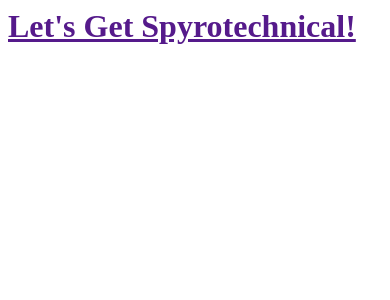
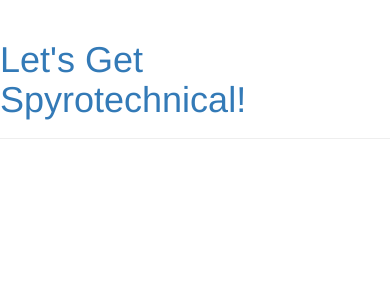
Before and after one commit to Spyrotechnics/my-first-blog, a Django app: page / in a window 390 px wide. Shown: the top 300 px of the page. Run offline with Django 3.2, Linux system fonts and the light colour scheme; data that the repository does not hold is empty; some libraries are stand-ins or nearby versions.

Commit message:
Uploading Changes...

```diff
--- a/DJ_Girls/blog/templates/blog/post_list.html
+++ b/DJ_Girls/blog/templates/blog/post_list.html
@@ -1,17 +1,34 @@
+{% load staticfiles %}
 <html>
     <head>
+      <link rel="stylesheet" href="//maxcdn.bootstrapcdn.com/bootstrap/3.2.0/css/bootstrap.min.css">
+      <link rel="stylesheet" href="//maxcdn.bootstrapcdn.com/bootstrap/3.2.0/css/bootstrap-theme.min.css">
+      <link rel="stylesheet" href="{% static 'css/blog.css' %}">
+      <link href="//fonts.googleapis.com/css?family=Lobster&subset=latin,latin-ext" rel="stylesheet" type="text/css">
+      <link href="https://fonts.googleapis.com/css?family=Open+Sans" rel="stylesheet">
+      <link href="https://fonts.googleapis.com/css?family=Quicksand" rel="stylesheet">
+      <link href="https://fonts.googleapis.com/css?family=Quicksand|Roboto" rel="stylesheet">
+      <link href="https://fonts.googleapis.com/css?family=Josefin+Slab" rel="stylesheet">
         <title>Spyridoula P.</title>
     </head>
     <body>
-        <div>
-            <h1><a href="">Let's Get Spyrotechnical!</a></h1>
+        <div class="page-header">
+            <h1><a href="/">Let's Get Spyrotechnical!</a></h1>
         </div>
-{% for post in posts %}
-        <div>
-          <p>published: {{ post.published_date }}</p>
-          <h1><a href="">{{ post.title }}</a></h1>
-          <p>{{ post.text|linebreaksbr }}</p>
+        <div class="content container">
+            <div class="row">
+                <div class="col-md-8">
+                    {% for post in posts %}
+                        <div class="post">
+                            <div class="date">
+                                <p>published: {{ post.published_date }}</p>
+                            </div>
+                            <h1><a href="">{{ post.title }}</a></h1>
+                            <p>{{ post.text|linebreaksbr }}</p>
+                        </div>
+                    {% endfor %}
+                </div>
+            </div>
         </div>
-{% endfor %}
     </body>
 </html>
```
